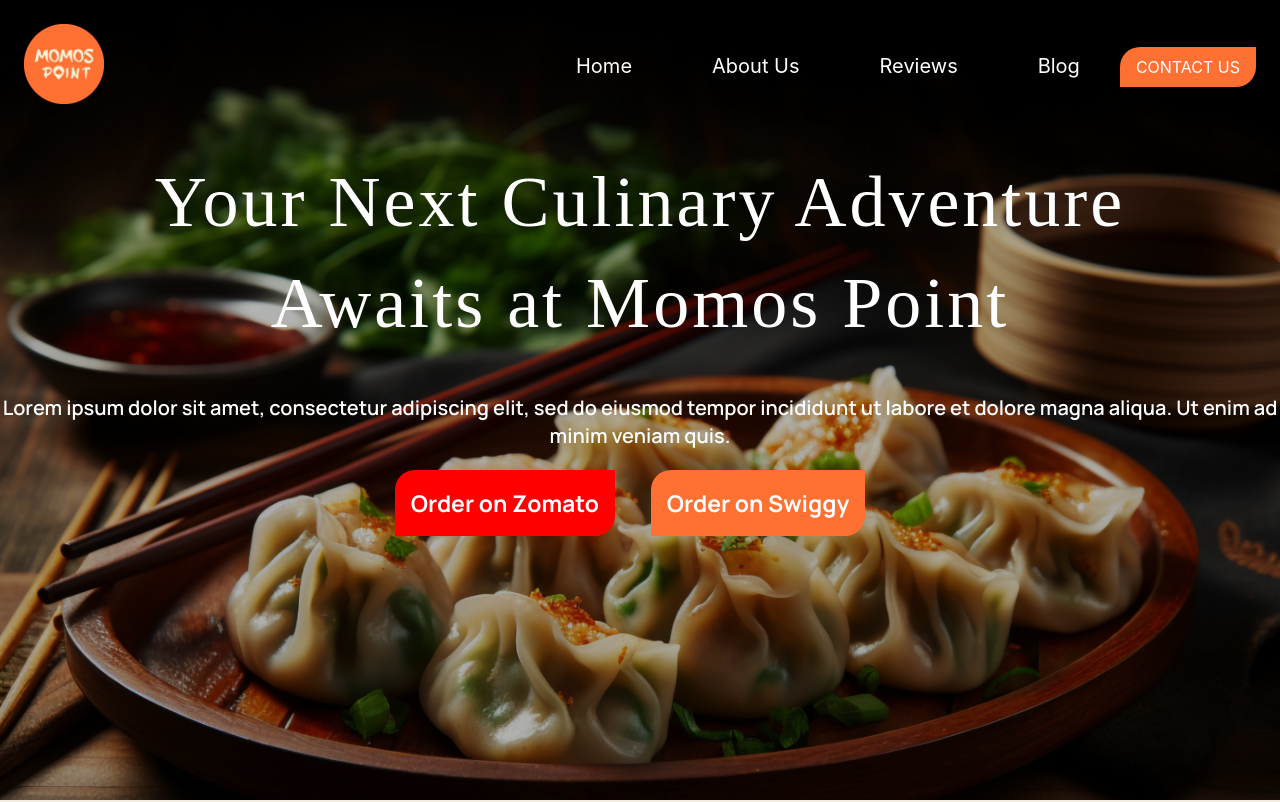
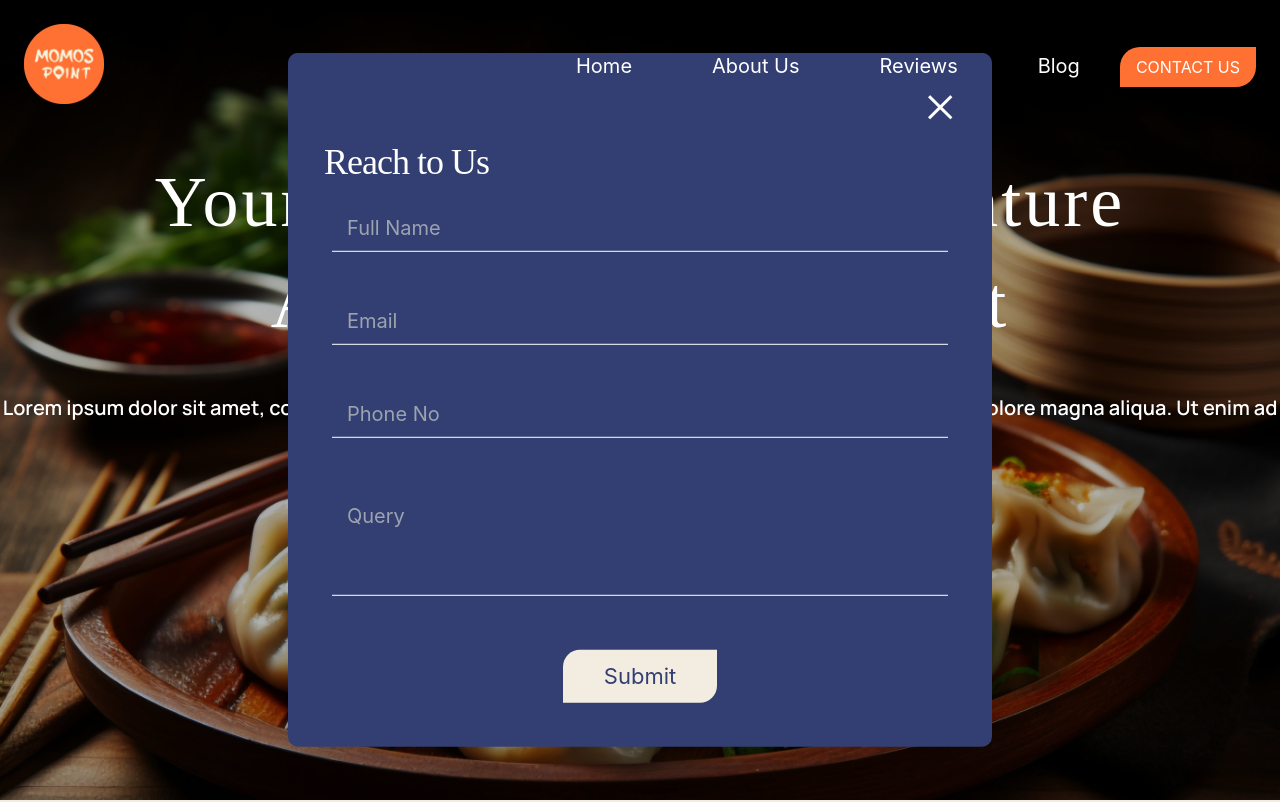
Before and after one commit to prabhat135/Momos-Point, a React (Vite) app: page /#/ in a window 1280 px wide. Shown: the top 802 px of the page. Built offline with nearby package versions, Linux system fonts and the light colour scheme; a web font is replaced by a local one.

Commit message:
Refactor ContactForm and Header components

```diff
--- a/components/ContactForm.jsx
+++ b/components/ContactForm.jsx
@@ -4,14 +4,13 @@
 import './ContactForm.css';
 import { Dialog } from '@headlessui/react';
 
-const ContactForm = ({ onClose }) => {
+const ContactForm = ({ setIsOpen, isOpen }) => {
     const [formData, setFormData] = useState({
         name: '',
         email: '',
         phone: '',
         query: '',
     });
-    let [isOpen, setIsOpen] = useState(true)
     const handleChange = (e) => {
         const { name, value } = e.target;
         setFormData((prevData) => ({ ...prevData, [name]: value }));
@@ -22,7 +21,7 @@
         // Add logic for form submission here
         console.log('Form submitted:', formData);
         // Close the form or perform any other necessary actions
-        onClose();
+        setIsOpen(false)
     };
 
     return (
@@ -37,7 +36,7 @@
       <div className="contact-form-modal">
         <div className="flex-row justify-between text-end pr-4">
 
-        <h4 className="close-arrow text-2xl sm:text-4xl md:text-6xl" onClick={onClose}>&times;</h4>
+        <h4 className="close-arrow text-2xl sm:text-4xl md:text-6xl" onClick={() => setIsOpen(false)}>&times;</h4>
         </div>
         <form onSubmit={handleSubmit}>
             <h4 className="text-lg sm:text-xl md:text-4xl pl-4">Reach to Us</h4>
--- a/components/Header.jsx
+++ b/components/Header.jsx
@@ -6,8 +6,8 @@
 
 const Header = () => {
   const [open, setOpen] = useState(false);
-  const [contactOpen, setContactOpen] = useState(false);
- console.log(contactOpen)
+  let [isOpen, setIsOpen] = useState(true)
+
   useEffect(() => {
     let header = document.getElementById("header");
     window.addEventListener("scroll", () => {
@@ -44,7 +44,7 @@
       <Link to="/#about">About Us</Link>
       <Link to="/#reviews">Reviews</Link>
       <Link className='mr-12' to="/#blog">Blog</Link>
-      <button onClick={() => setContactOpen(true)} className="contact-button">CONTACT US</button>
+      <button onClick={() => setIsOpen(true)} className="contact-button">CONTACT US</button>
     </nav>
 </div>
 
@@ -60,12 +60,12 @@
       <Link to="/#about">About Us</Link>
       <Link to="/#reviews">Reviews</Link>
       <Link to="/#blog">Blog</Link>
-      <button onClick={() => setContactOpen(true)} className="contact-button">CONTACT US</button>
+      <button onClick={() => setIsOpen(true)} className="contact-button">CONTACT US</button>
     </nav>
       </>
    )
       }
-      {contactOpen && <ContactForm onClose={() => setContactOpen(false)} />}
+      {isOpen && <ContactForm setIsOpen={setIsOpen} isOpen={isOpen} />}
     </header>
   );
 };
```
